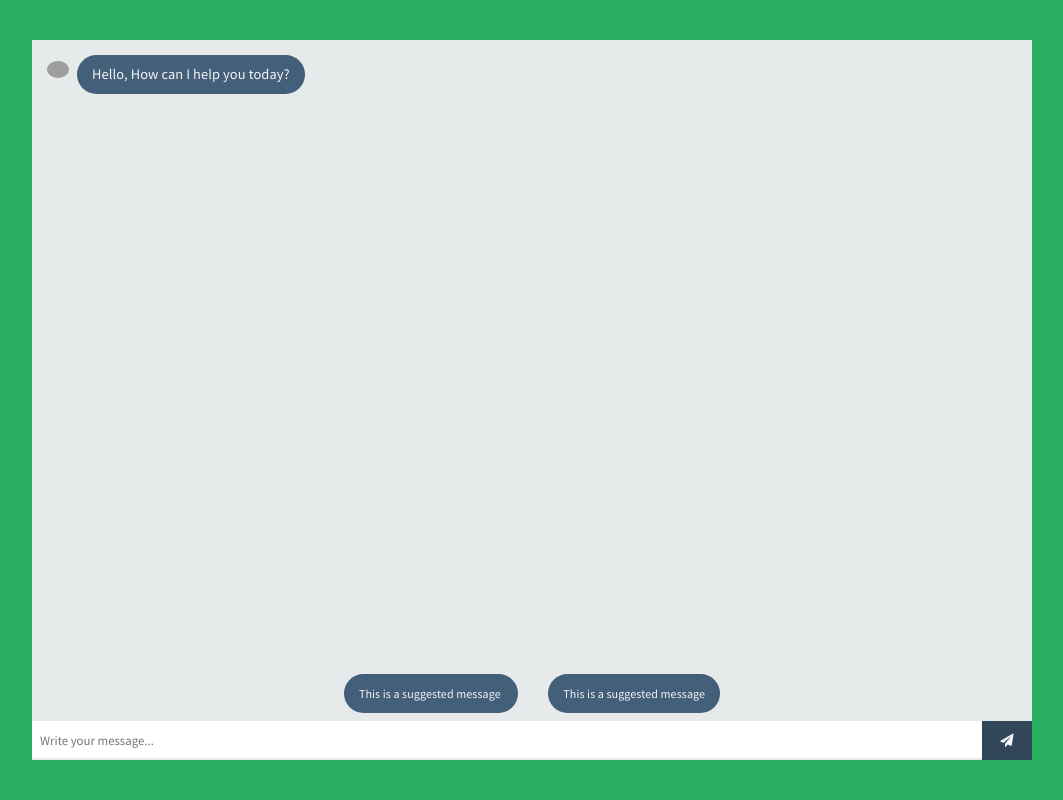
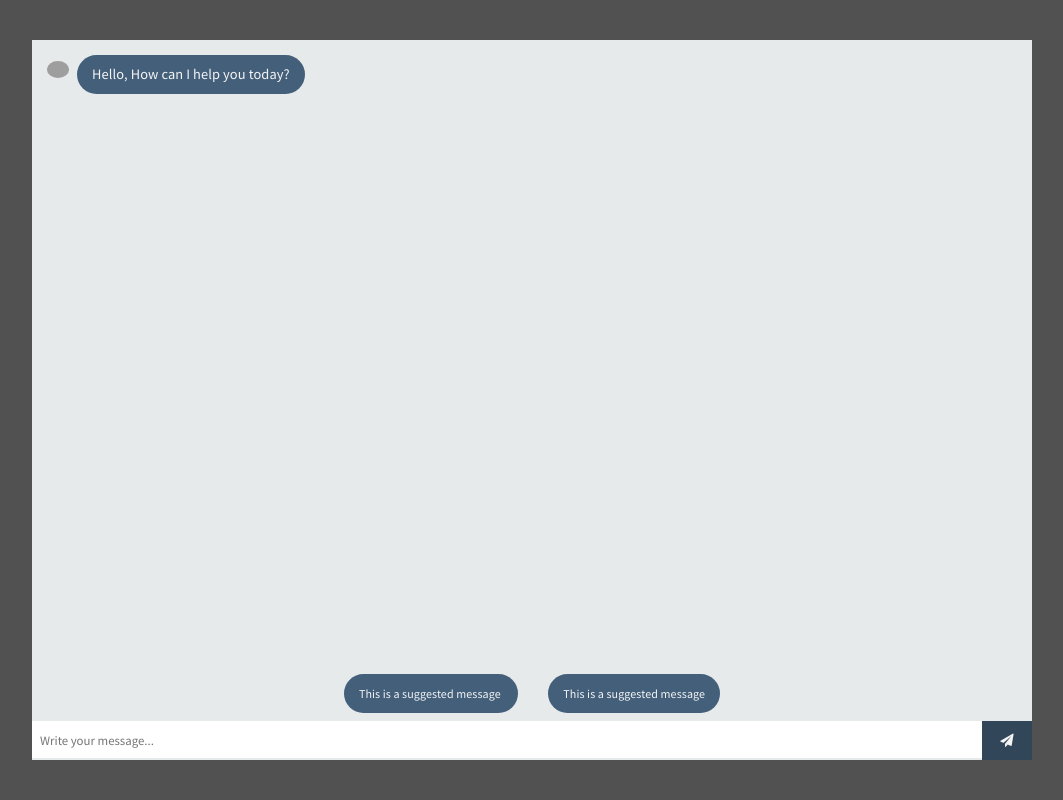
Before and after one commit to u1602283/cs261-front-end, a Python web app: template templates/index.html in a window 1280 px wide. Shown: the whole page, without its empty margins (108-1171 px from the left). Run offline with Jinja, Linux system fonts and the light colour scheme; the template is opened without the code that fills it, so the values that code supplies are empty; some libraries are stand-ins or nearby versions; grey boxes are pictures that could not be loaded.

Commit message:
Update main.css

```diff
--- a/static/css/main.css
+++ b/static/css/main.css
@@ -3,7 +3,7 @@ body {
   align-items: center;
   justify-content: center;
   min-height: 100vh;
-  background: #27ae60;
+  background: #515151;
   font-family: "proxima-nova", "Source Sans Pro", sans-serif;
   font-size: 1em;
   letter-spacing: 0.1px;
```
